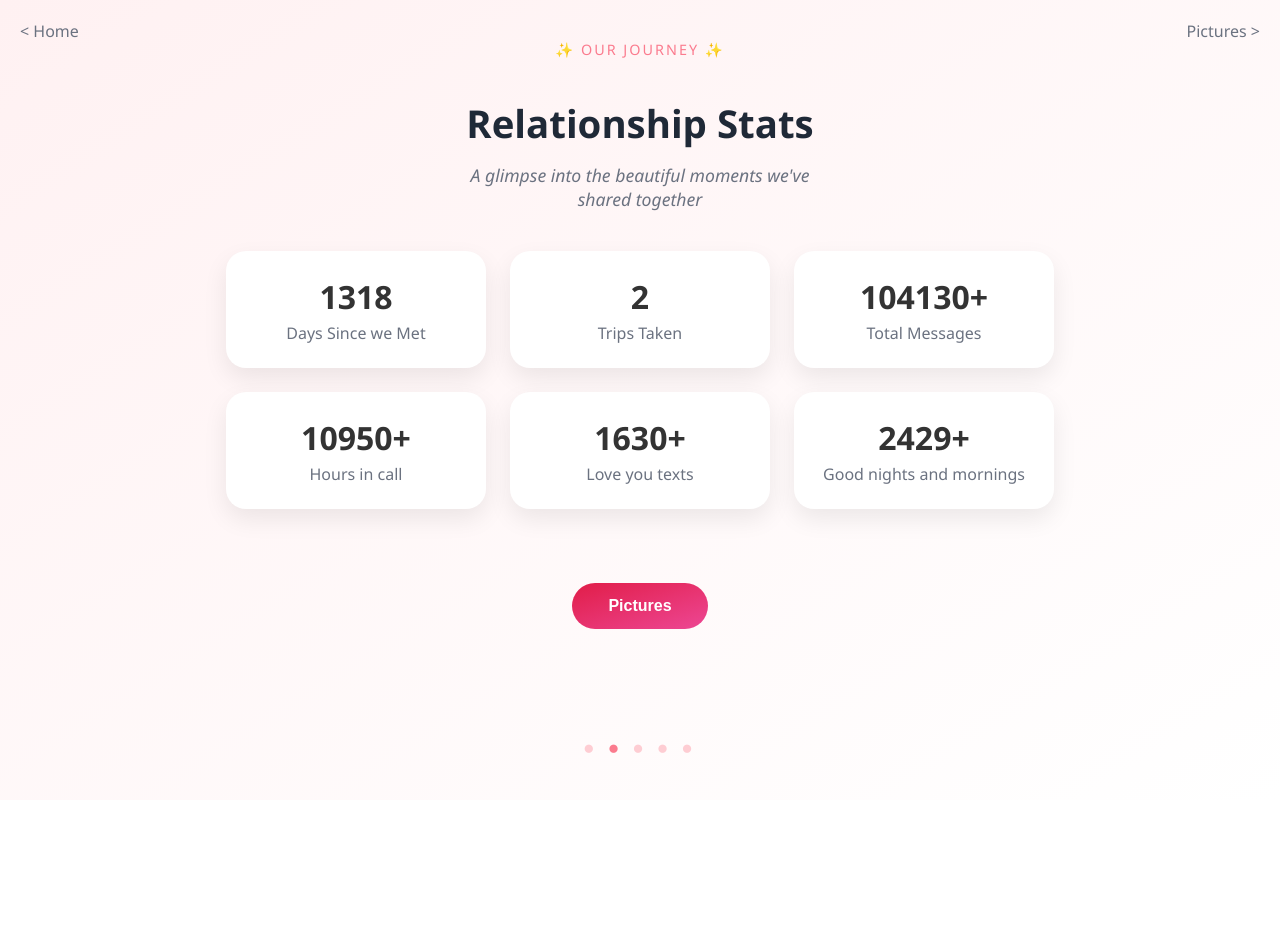
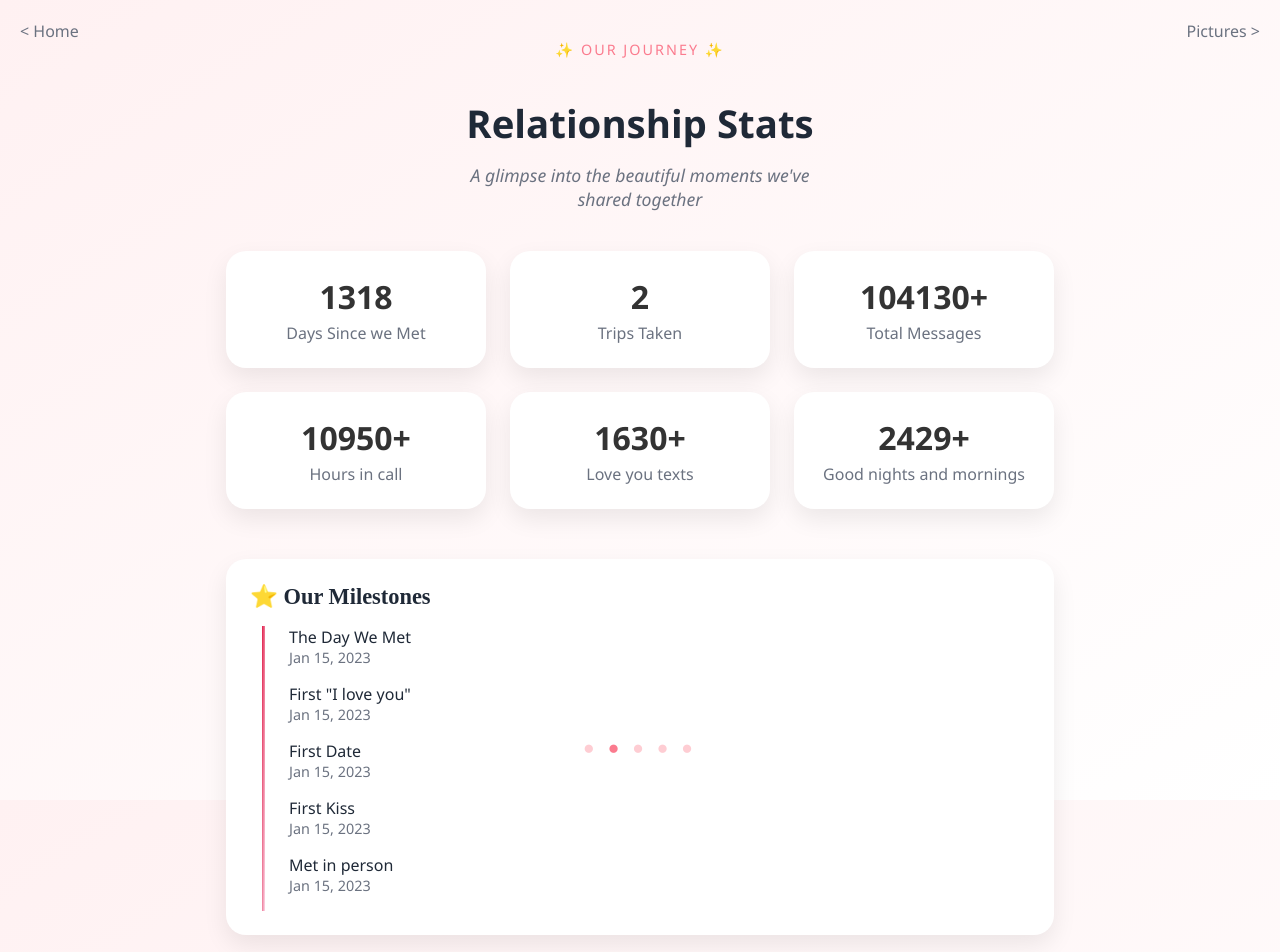
Before and after one commit to Abid-Chowdhury/valentinesxt, a React (Create React App) app: page /stats in a window 1280 px wide. Shown: the top 952 px of the page. Before the commit the page ends 800 px from the top, so only its background shows below. Built offline with nearby package versions, Linux system fonts and the light colour scheme.

Commit message:
Updated stats page

```diff
--- a/src/index.css
+++ b/src/index.css
@@ -135,6 +135,63 @@ body {
   font-weight: bold;
 }
 
+/* Milestone styling */
+.milestones-container {
+  background: var(--white);
+  border-radius: 20px;
+  padding: 24px;
+  box-shadow: 0 10px 25px rgba(0,0,0,0.08);
+  text-align: left;
+  max-width: 1100px;
+
+  /* display: grid; */
+  /* grid-template-columns: repeat(3, minmax(260px, 1fr)); */
+  min-width: 780px;
+  margin: 0 auto 50px;
+}
+
+
+
+
+.milestone-title {
+  font-size: 1.4rem;
+  /* font-weight: bold; */
+  margin-bottom: 16px;
+  color: var(--blue-gray);
+  font-family: 'Times New Roman', Times, serif;
+  font-weight: 600;
+}
+
+.milestones-grid {
+  display: flex;
+  gap: 24px;
+}
+
+.vertical-line {
+  /* border-left: 3px solid var(--dark-red); */
+  background:  linear-gradient(to bottom right, var(--dark-red), rgba(237, 71, 148, 0.2));
+  height: 100%;
+  width: 3px;
+  margin-left: 12px;
+}
+
+
+.milestone-item {
+  margin-bottom: 16px;
+}
+
+.milestone-date {
+  font-size: 0.9rem;
+  color: var(--gray);
+}
+
+.milestone-description {
+  /* font-weight: bold; */
+  font-weight: 500;
+  color: var(--blue-gray);
+}
+
+
 
 /* Heart icon */
 .big-heart {
@@ -163,6 +220,8 @@ body {
   max-width: 1100px;
   margin: 0 auto 50px;
 }
+
+
 
 /* Stat Card */
 .stat-card {
--- a/src/pages/Stats.js
+++ b/src/pages/Stats.js
@@ -49,6 +49,44 @@ export default function Stats() {
         </div>
       </div>
 
+      <div className="milestones-container">
+        <div className="milestone-title">⭐ Our Milestones</div>
+        <div className="milestones-grid">
+          <div className="left-side">
+            <div className="vertical-line">
+
+            </div>
+          </div>
+
+          <div className="right-side">
+            <div className="milestone-item">
+              <div className="milestone-description">The Day We Met</div>
+              <div className="milestone-date">Jan 15, 2023</div>
+            </div>
+            <div className="milestone-item">
+              <div className="milestone-description">First "I love you"</div>
+              <div className="milestone-date">Jan 15, 2023</div>
+            </div>
+            <div className="milestone-item">
+              <div className="milestone-description">First Date</div>
+              <div className="milestone-date">Jan 15, 2023</div>
+            </div>
+            <div className="milestone-item">
+              <div className="milestone-description">First Kiss</div>
+              <div className="milestone-date">Jan 15, 2023</div>
+            </div>
+            <div className="milestone-item">
+              <div className="milestone-description">Met in person</div>
+              <div className="milestone-date">Jan 15, 2023</div>
+            </div>
+
+          </div>
+        </div>
+
+
+      </div>
+
+
       <button
         className="button"
         onClick={() => navigate("/Pictures")}
```
Also changed, not shown: src/Stats.txt.
